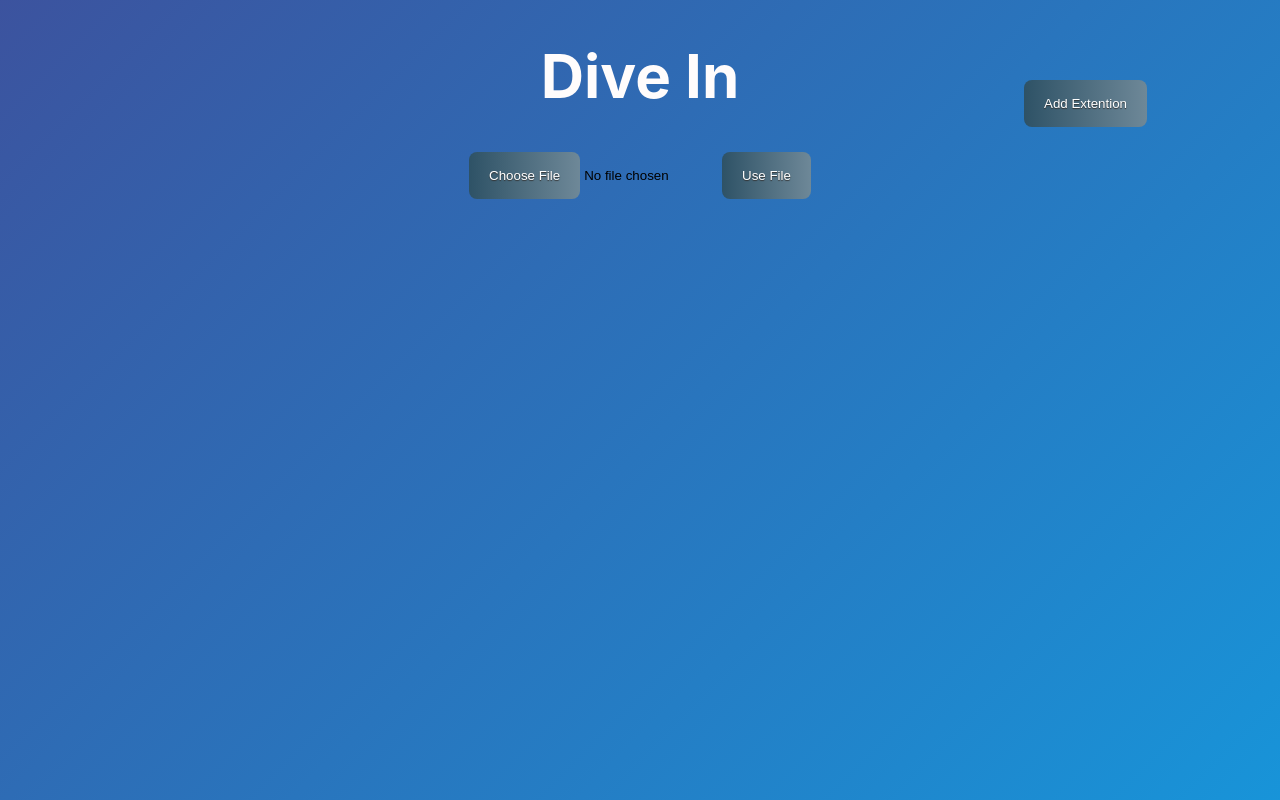
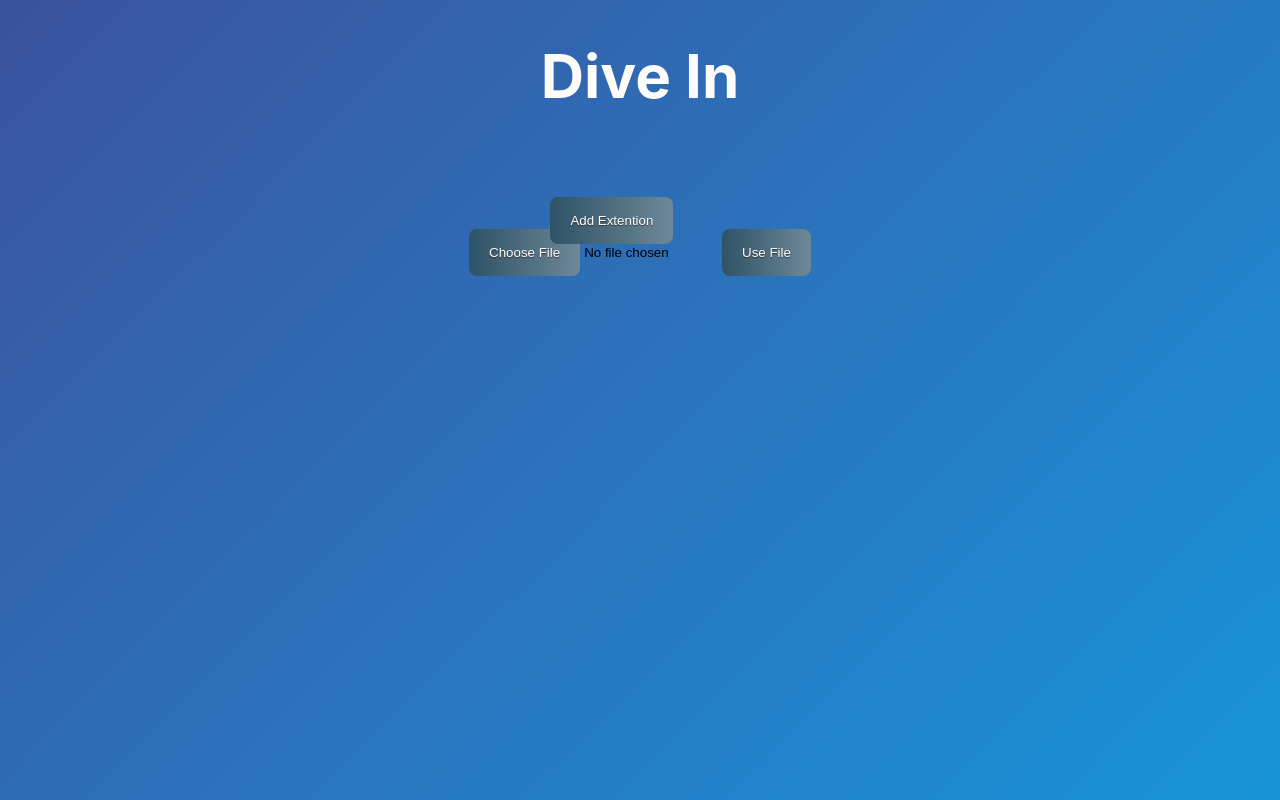
Before and after one commit to AlphaC2016/panthers-learning, a React (Create React App) app in the folder frontend/: page / in a window 1280 px wide. Built offline with nearby package versions, Linux system fonts and the light colour scheme.

Commit message:
Update index.css

```diff
--- a/frontend/src/index.css
+++ b/frontend/src/index.css
@@ -40,6 +40,7 @@ button{
   padding: 1rem 1.25rem;
   text-shadow: 0 1px 1px #333;
   transition: all 0.25s;
+  margin-top: 6%;
 }
 button:hover{
   cursor: pointer;
@@ -166,23 +167,9 @@ span:before
 }
 
 .ExtentionButton{
-  /* cursor: pointer; */
-  top: 10%;
-  left: 80%;
+  top: 15%;
+  left: 43%;
   position: absolute;
-  /* width: 10%; */
-  /* display: flex;
-  flex-direction: column;
-  align-items: center;
-  padding: 6px 14px;
-  border-radius: 6px;
-  color: #3D3D3D;
-  background: #fff;
-  border: none;
-  box-shadow: 0px 0.5px 1px rgba(0, 0, 0, 0.1);
-  user-select: none;
-  -webkit-user-select: none;
-  touch-action: manipulation; */
 
 }
 .ExtentionButton:focus {
@@ -210,6 +197,5 @@ input::file-selector-button {
 }
 input::file-selector-button:hover {
   cursor: pointer;
-  /* background-position-x: 10%; */
   transform: scale(0.9);
 }
```
